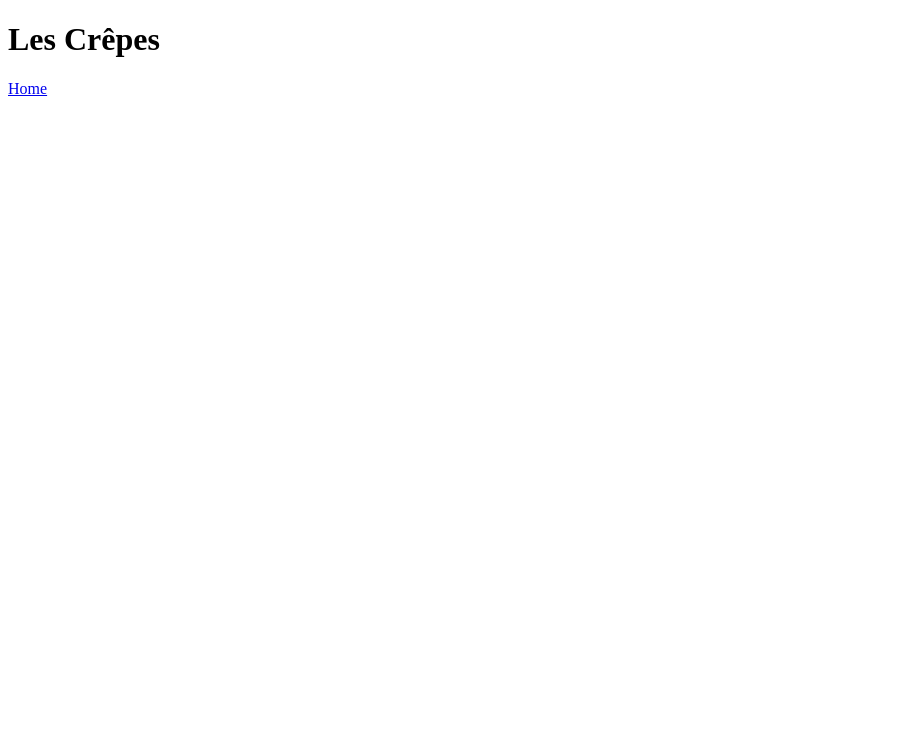
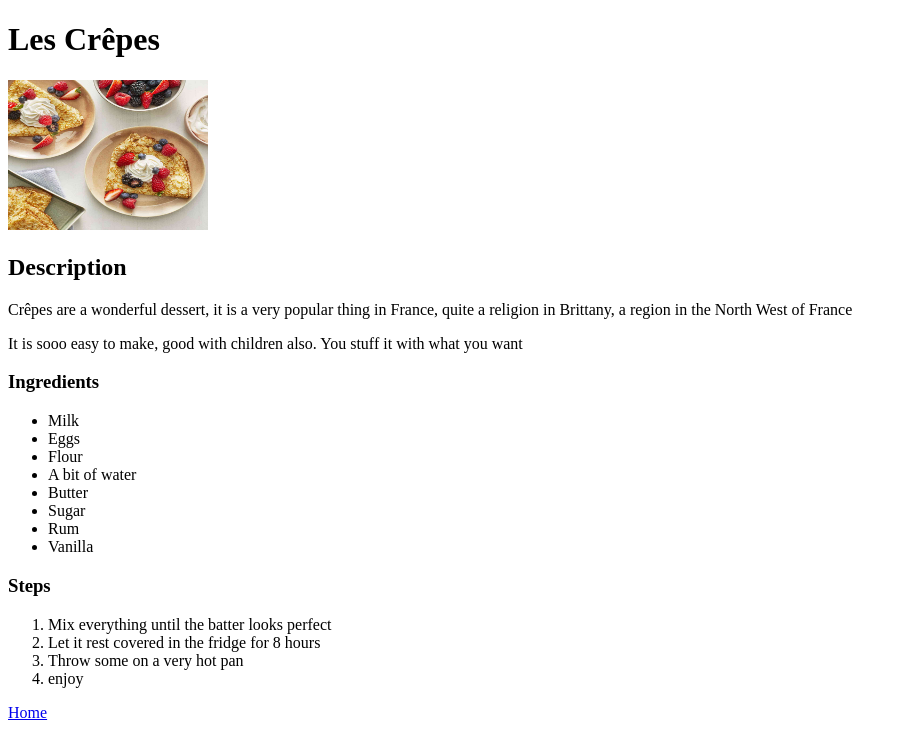
Before and after one commit to YoruikoTOP/odin-recipes, a plain HTML site: page recipes/crepes.html in a window 1280 px wide. Shown: the whole page, without its empty margins (0-907 px from the left). Drawn offline with Linux system fonts and the light colour scheme.

Commit message:
Filled crepes.html with description and lists, steps, ingredient. Added images folder with 3 files

```diff
--- a/recipes/crepes.html
+++ b/recipes/crepes.html
@@ -7,6 +7,28 @@
 
     <body>
         <h1>Les Crêpes</h1>
+            <img src="images/crepes.jpg" alt="Crêpes with strawberries, it sucks actually" height="150" width="200"/>
+            <h2>Description</h2>
+                <p>Crêpes are a wonderful dessert, it is a very popular thing in France, quite a religion in Brittany, a region in the North West of France</p>
+                <p>It is sooo easy to make, good with children also. You stuff it with what you want</p>
+                <h3>Ingredients</h3>
+                    <ul>
+                        <li>Milk</li>
+                        <li>Eggs</li>
+                        <li>Flour</li>
+                        <li>A bit of water</li>
+                        <li>Butter</li>
+                        <li>Sugar</li>
+                        <li>Rum</li>
+                        <li>Vanilla</li>
+                    </ul>
+                <h3>Steps</h3>
+                    <ol>
+                        <li>Mix everything until the batter looks perfect</li>
+                        <li>Let it rest covered in the fridge for 8 hours</li>
+                        <li>Throw some on a very hot pan</li>
+                        <li>enjoy</li>
+                    </ol>
         <a href="../index.html">Home</a>
     </body>
 </html>
```
Also changed, not shown: recipes/images/caponata.webp (added), recipes/images/crepes.jpg (added), recipes/images/pizza.jpg (added).
